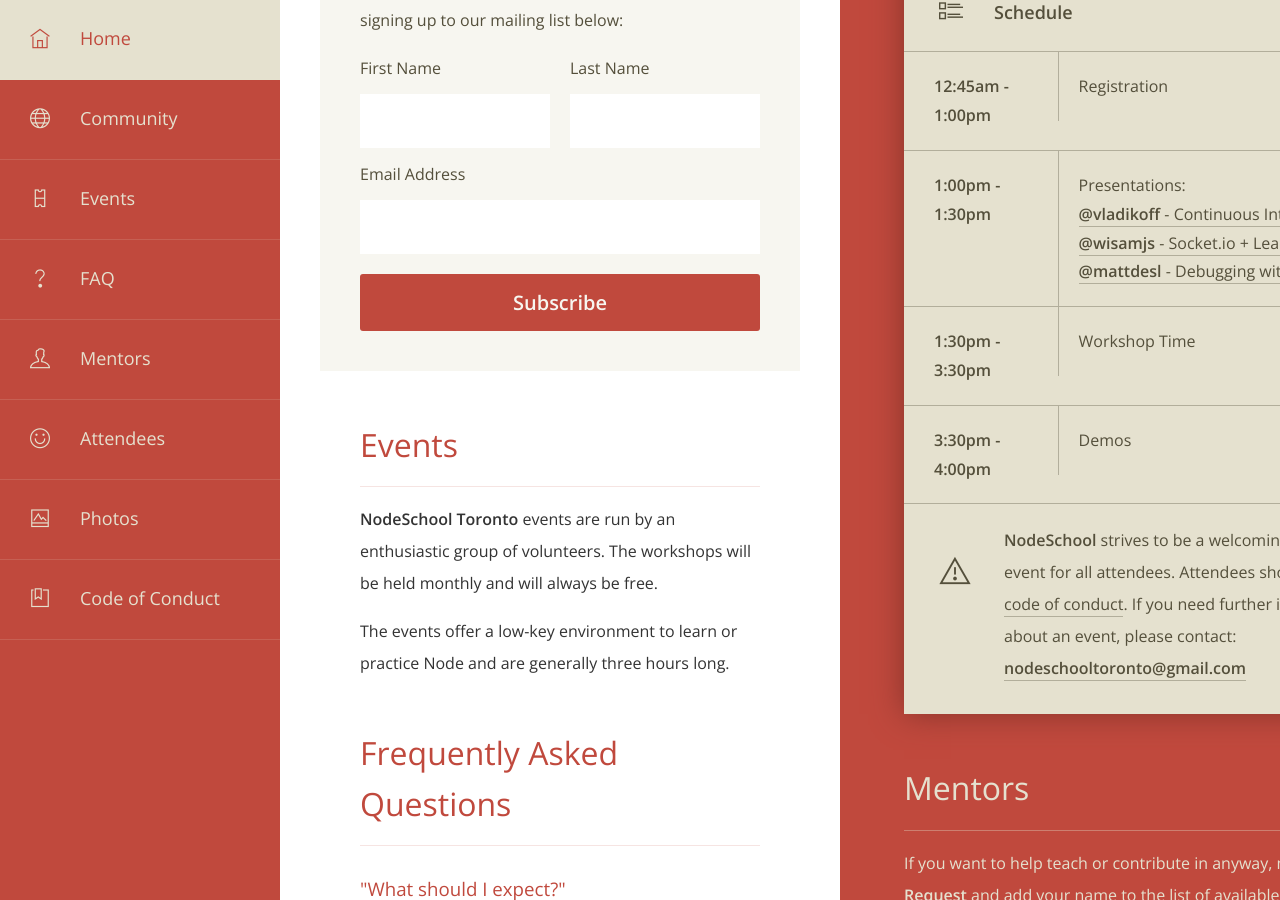
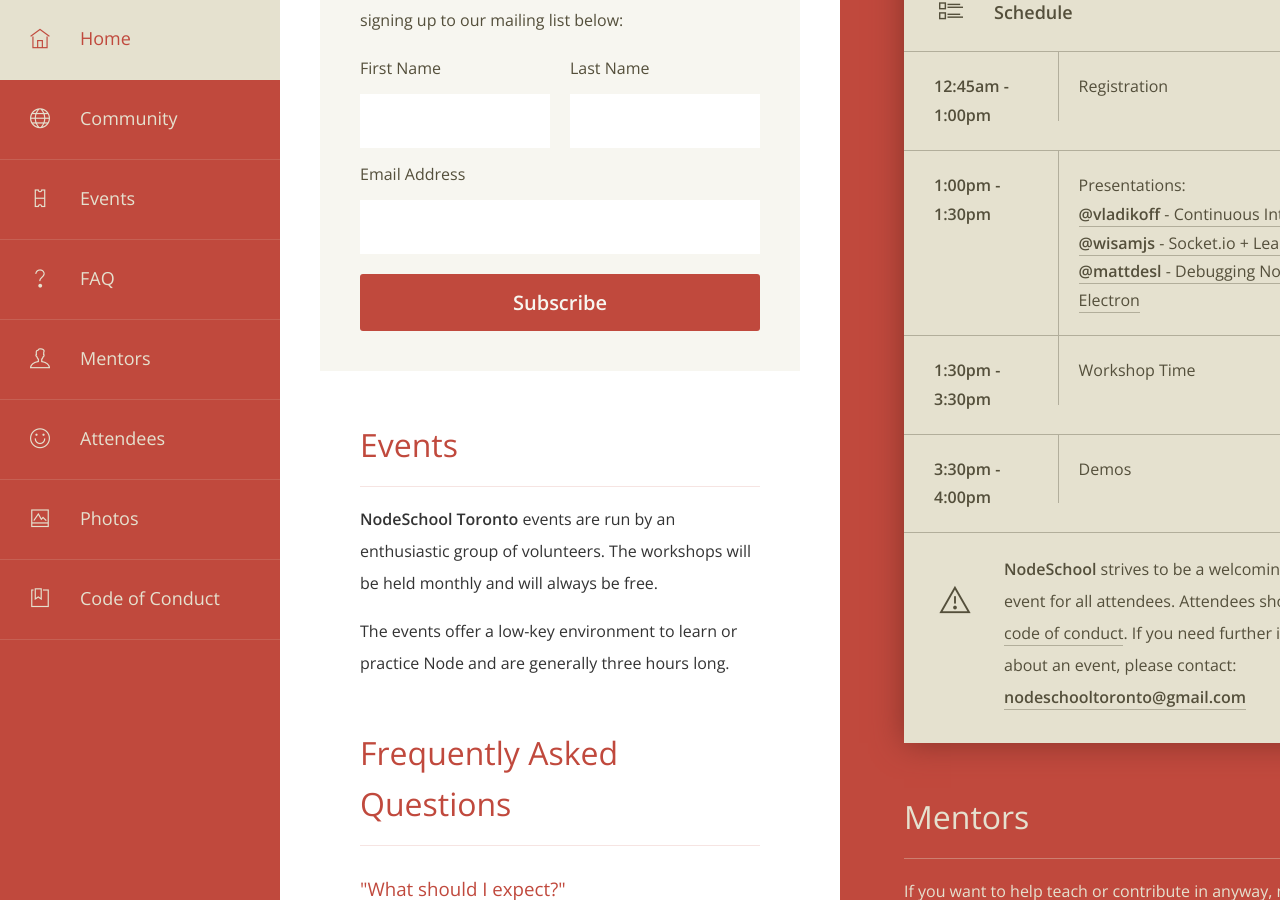
Before and after one commit to nodeschool/toronto, a Jekyll site: the page built from index.html, in a window 1280 px wide and 900 px high, scrolled down 992 px. Built offline with Jekyll 4.4.1, drawn with Linux system fonts in a browser that asks for light colours; comment, search, counter and statistics services are not loaded.

Commit message:
Fix Matts Talk Description

```diff
--- a/_layouts/index.html
+++ b/_layouts/index.html
@@ -215,7 +215,7 @@
                   <span class="name">Presentations:<br>
                     <a href="http://twitter.com/vladikoff"><strong>@vladikoff</strong> - Continuous Integration</a><br>
                     <a href="http://twitter.com/wisamjs"><strong>@wisamjs</strong> - Socket.io + Leap Motion</a><br>
-                    <a href="http://twitter.com/mattdesl"><strong>@mattdesl</strong> - Debugging with HiHat</a>
+                    <a href="http://twitter.com/mattdesl"><strong>@mattdesl</strong> - Debugging Node with Electron</a>
                   </span>
                 </li>
                 <li class="row">
```
